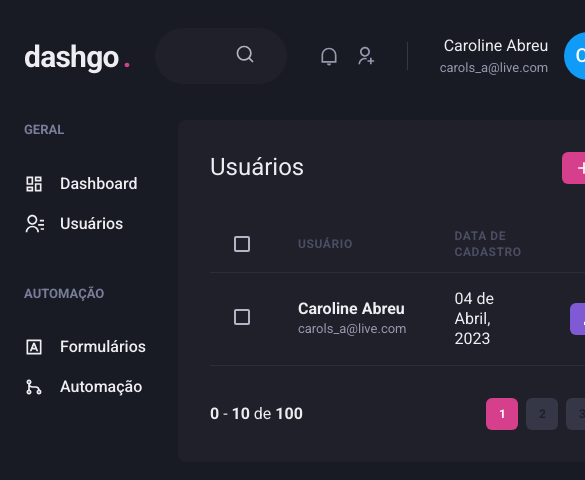
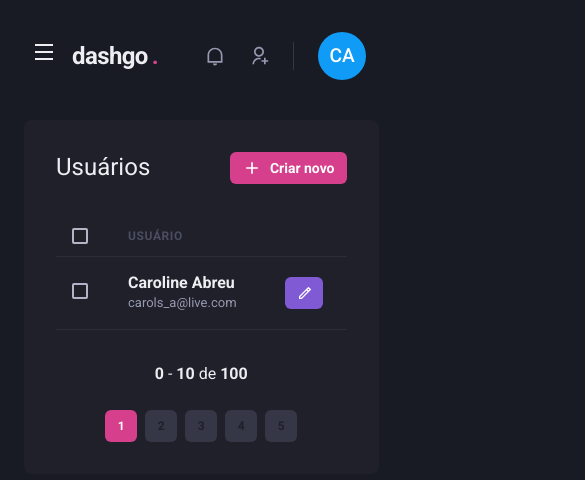
Before and after one commit to carolineabreu/dashgo, a Next.js app: page /users in a window 390 px wide. Shown: the top 480 px of the page, 585 px wide, since content can reach past the window. Built offline with nearby package versions, Linux system fonts and the light colour scheme.

Commit message:
responsive components

```diff
--- a/src/components/Header/Logo.tsx
+++ b/src/components/Header/Logo.tsx
@@ -3,7 +3,12 @@ import { Text } from "@chakra-ui/react";
 export function Logo() {
   return (
     // sempre que for em string o número, é em formato de espaçamento
-    <Text fontSize="3xl" fontWeight="bold" letterSpacing="tight" w="64">
+    <Text
+      fontSize={["2xl", "3xl"]}
+      fontWeight="bold"
+      letterSpacing="tight"
+      w="64"
+    >
       dashgo
       <Text as="span" ml="1" color="pink.500">
         .
--- a/src/components/Header/NotificationsNav.tsx
+++ b/src/components/Header/NotificationsNav.tsx
@@ -4,9 +4,9 @@ import { RiNotificationLine, RiUserAddLine } from "react-icons/ri";
 export function NotificationsNav() {
   return (
     <HStack
-      spacing="4"
-      mx="8"
-      pr="8"
+      spacing={["6", "8"]}
+      mx={["6", "8"]}
+      pr={["6", "8"]}
       py="1"
       color="gray.300"
       borderRightWidth={1}
--- a/src/components/Header/Profile.tsx
+++ b/src/components/Header/Profile.tsx
@@ -1,14 +1,20 @@
 import { Avatar, Box, Flex, Text } from "@chakra-ui/react";
 
-export function Profile() {
+interface ProfileProps {
+  showProfileData?: boolean;
+}
+
+export function Profile({ showProfileData = true }: ProfileProps) {
   return (
     <Flex align="center">
+      {showProfileData && (
         <Box mr="4" textAlign="right">
           <Text>Caroline Abreu</Text>
           <Text color="gray.300" fontSize="small">
             carols_a@live.com
           </Text>
         </Box>
+      )}
 
       <Avatar size="md" name="Caroline Abreu" />
     </Flex>
--- a/src/components/Header/index.tsx
+++ b/src/components/Header/index.tsx
@@ -1,9 +1,17 @@
-import { Flex } from "@chakra-ui/react";
+import { Flex, Icon, IconButton, useBreakpointValue } from "@chakra-ui/react";
 import { Logo } from "./Logo";
 import { SearchBox } from "./SearchBox";
 import { NotificationsNav } from "./NotificationsNav";
 import { Profile } from "./Profile";
+import { useSidebarDrawer } from "@/src/contexts/SidebarDrawerContext";
+import { RiMenuLine } from "react-icons/ri";
 export function Header() {
+  const { onOpen } = useSidebarDrawer();
+
+  const isWideVersion = useBreakpointValue({
+    base: false,
+    lg: true,
+  });
   return (
     <Flex
       as="header"
@@ -15,13 +23,24 @@ export function Header() {
       px="6"
       align="center"
     >
+      {!isWideVersion && (
+        <IconButton
+          aria-label="Open navigation"
+          icon={<Icon as={RiMenuLine} />}
+          fontSize="24"
+          variant="unstyled"
+          onClick={onOpen}
+          mr="2"
+        ></IconButton>
+      )}
+
       <Logo />
 
-      <SearchBox />
+      {isWideVersion && <SearchBox />}
 
       <Flex align="center" ml="auto">
         <NotificationsNav />
-        <Profile />
+        <Profile showProfileData={isWideVersion} />
       </Flex>
     </Flex>
   );
--- a/src/components/Pagination/index.tsx
+++ b/src/components/Pagination/index.tsx
@@ -4,7 +4,7 @@ import { PaginationItem } from "./PaginationItem";
 export function Pagination() {
   return (
     <Stack
-      direction="row"
+      direction={["column", "row"]}
       mt="8"
       justify="space-between"
       align="center"
--- /dev/null
+++ b/src/components/Sidebar/SidebarNav.tsx
@@ -0,0 +1,25 @@
+import { Stack } from "@chakra-ui/react";
+import { NavSection } from "./NavSection";
+import { NavLink } from "./NavLink";
+import {
+  RiContactsLine,
+  RiDashboardLine,
+  RiGitMergeLine,
+  RiInputMethodLine,
+} from "react-icons/ri";
+
+export function SidebarNav() {
+  return (
+    <Stack spacing="12" align="flex-start">
+      <NavSection title="GERAL">
+        <NavLink icon={RiDashboardLine}>Dashboard</NavLink>
+        <NavLink icon={RiContactsLine}>Usuários</NavLink>
+      </NavSection>
+
+      <NavSection title="AUTOMAÇÃO">
+        <NavLink icon={RiInputMethodLine}>Formulários</NavLink>
+        <NavLink icon={RiGitMergeLine}>Automação</NavLink>
+      </NavSection>
+    </Stack>
+  );
+}
--- a/src/components/Sidebar/index.tsx
+++ b/src/components/Sidebar/index.tsx
@@ -1,27 +1,45 @@
-import { Box, Stack } from "@chakra-ui/react";
 import {
-  RiContactsLine,
-  RiDashboardLine,
-  RiGitMergeLine,
-  RiInputMethodLine,
-} from "react-icons/ri";
-import { NavSection } from "./NavSection";
-import { NavLink } from "./NavLink";
+  Box,
+  Drawer,
+  DrawerBody,
+  DrawerCloseButton,
+  DrawerContent,
+  DrawerHeader,
+  DrawerOverlay,
+  useBreakpointValue,
+} from "@chakra-ui/react";
+
+import { SidebarNav } from "./SidebarNav";
+import { useSidebarDrawer } from "@/src/contexts/SidebarDrawerContext";
 
 export function Sidebar() {
+  const { isOpen, onClose } = useSidebarDrawer();
+
+  const isDrawerSidebar = useBreakpointValue({
+    base: true,
+    large: false,
+  });
+
+  if (isDrawerSidebar) {
+    return (
+      <Drawer isOpen={isOpen} placement="left" onClose={onClose}>
+        <DrawerOverlay>
+          <DrawerContent bg="gray.800" p="4">
+            <DrawerCloseButton mt="6" />
+            <DrawerHeader>Navegação</DrawerHeader>
+
+            <DrawerBody>
+              <SidebarNav />
+            </DrawerBody>
+          </DrawerContent>
+        </DrawerOverlay>
+      </Drawer>
+    );
+  }
+
   return (
     <Box as="aside" w="64" mr="8">
-      <Stack spacing="12" align="flex-start">
-        <NavSection title="GERAL">
-          <NavLink icon={RiDashboardLine}>Dashboard</NavLink>
-          <NavLink icon={RiContactsLine}>Usuários</NavLink>
-        </NavSection>
-
-        <NavSection title="AUTOMAÇÃO">
-          <NavLink icon={RiInputMethodLine}>Formulários</NavLink>
-          <NavLink icon={RiGitMergeLine}>Automação</NavLink>
-        </NavSection>
-      </Stack>
+      <SidebarNav />
     </Box>
   );
 }
--- /dev/null
+++ b/src/contexts/SidebarDrawerContext.tsx
@@ -0,0 +1,30 @@
+import { UseDisclosureReturn, useDisclosure } from "@chakra-ui/react";
+import { useRouter } from "next/router";
+import { ReactNode, createContext, useContext, useEffect } from "react";
+
+interface SidebarDrawerProviderProps {
+  children: ReactNode;
+}
+
+type SidebarDrawerContextData = UseDisclosureReturn;
+
+const SidebarDrawerContext = createContext({} as SidebarDrawerContextData);
+
+export function SidebarDrawerProvider({
+  children,
+}: SidebarDrawerProviderProps) {
+  const disclosure = useDisclosure();
+  const router = useRouter();
+
+  useEffect(() => {
+    disclosure.onClose();
+  }, [router.asPath]);
+
+  return (
+    <SidebarDrawerContext.Provider value={disclosure}>
+      {children}
+    </SidebarDrawerContext.Provider>
+  );
+}
+
+export const useSidebarDrawer = () => useContext(SidebarDrawerContext);
--- a/src/pages/_app.tsx
+++ b/src/pages/_app.tsx
@@ -1,11 +1,14 @@
 import { ChakraProvider } from "@chakra-ui/react";
 import type { AppProps } from "next/app";
 import { theme } from "../styles/theme";
+import { SidebarDrawerProvider } from "../contexts/SidebarDrawerContext";
 
 export default function App({ Component, pageProps }: AppProps) {
   return (
     <ChakraProvider theme={theme}>
-      <Component {...pageProps} />
+      <SidebarDrawerProvider>
+        <Component {...pageProps} />
+      </SidebarDrawerProvider>
     </ChakraProvider>
   );
 }
--- a/src/pages/dashboard.tsx
+++ b/src/pages/dashboard.tsx
@@ -72,13 +72,13 @@ export default function Dashboard() {
           minChildWidth="320px"
           alignItems="flex-start"
         >
-          <Box p="8" bg="gray.800" borderRadius={8} pb="4">
+          <Box p={["6", "8"]} bg="gray.800" borderRadius={8} pb="4">
             <Text fontSize="lg" mb="4">
               Inscritos da semana
             </Text>
             <Chart type="area" height={160} options={options} series={series} />
           </Box>
-          <Box p="8" bg="gray.800" borderRadius={8} pb="4">
+          <Box p={["6", "8"]} bg="gray.800" borderRadius={8} pb="4">
             <Text fontSize="lg" mb="4">
               Taxa de abertura
             </Text>
--- a/src/pages/users/create.tsx
+++ b/src/pages/users/create.tsx
@@ -19,19 +19,19 @@ export default function CreateUser() {
       <Flex w="100%" my="6" maxWidth={1480} mx="auto" px="6">
         <Sidebar />
 
-        <Box flex="1" borderRadius={8} bg="gray.800" p="8">
+        <Box flex="1" borderRadius={8} bg="gray.800" p={["6", "8"]}>
           <Heading size="lg" fontWeight="normal">
             Criar usuário
           </Heading>
 
           <Divider my="6" borderColor="gray.700" />
 
-          <VStack spacing="8">
+          <VStack spacing={["6", "8"]}>
             <SimpleGrid minChildWidth="240px" spacing="8" w="100%">
               <Input name="name" label="Nome completo" />
               <Input name="email" type="email" label="E-mail" />
             </SimpleGrid>
-            <SimpleGrid minChildWidth="240px" spacing="8" w="100%">
+            <SimpleGrid minChildWidth="240px" spacing={["6", "8"]} w="100%">
               <Input name="password" type="password" label="Nome completo" />
               <Input
                 name="password_confirmation"
--- a/src/pages/users/index.tsx
+++ b/src/pages/users/index.tsx
@@ -15,10 +15,17 @@ import {
   Th,
   Thead,
   Tr,
+  useBreakpointValue,
 } from "@chakra-ui/react";
 import { RiAddLine, RiPencilLine } from "react-icons/ri";
 
 export default function UserList() {
+  // com tabelas, se tiver muitas colunas é melhor colocar scroll horizontal
+  const isWideVersion = useBreakpointValue({
+    base: false,
+    lg: true,
+  });
+
   return (
     <Box>
       <Header />
@@ -44,17 +51,17 @@ export default function UserList() {
           <Table colorScheme="whiteAlpha">
             <Thead>
               <Tr>
-                <Th px="6" color="gray.300" width="8">
+                <Th px={["4", "4", "6"]} color="gray.300" width="8">
                   <Checkbox colorScheme="pink" />
                 </Th>
                 <Th>Usuário</Th>
-                <Th>Data de cadastro</Th>
+                {isWideVersion && <Th>Data de cadastro</Th>}
                 <Th width="8"></Th>
               </Tr>
             </Thead>
             <Tbody>
               <Tr>
-                <Td px="6">
+                <Td px={["4", "4", "6"]}>
                   <Checkbox colorScheme="pink" />
                 </Td>
                 <Td>
@@ -65,8 +72,9 @@ export default function UserList() {
                     </Text>
                   </Box>
                 </Td>
-                <Td>04 de Abril, 2023</Td>
+                {isWideVersion && <Td>04 de Abril, 2023</Td>}
                 <Td>
+                  {isWideVersion ? (
                     <Button
                       as="a"
                       size="sm"
@@ -76,6 +84,16 @@ export default function UserList() {
                     >
                       Editar
                     </Button>
+                  ) : (
+                    <Button
+                      as="a"
+                      size="sm"
+                      fontSize="sm"
+                      colorScheme="purple"
+                      iconSpacing="-0.5"
+                      leftIcon={<Icon as={RiPencilLine} fontSize="16" />}
+                    ></Button>
+                  )}
                 </Td>
               </Tr>
             </Tbody>
```
Lines whose indentation alone changed are shown as unchanged.
